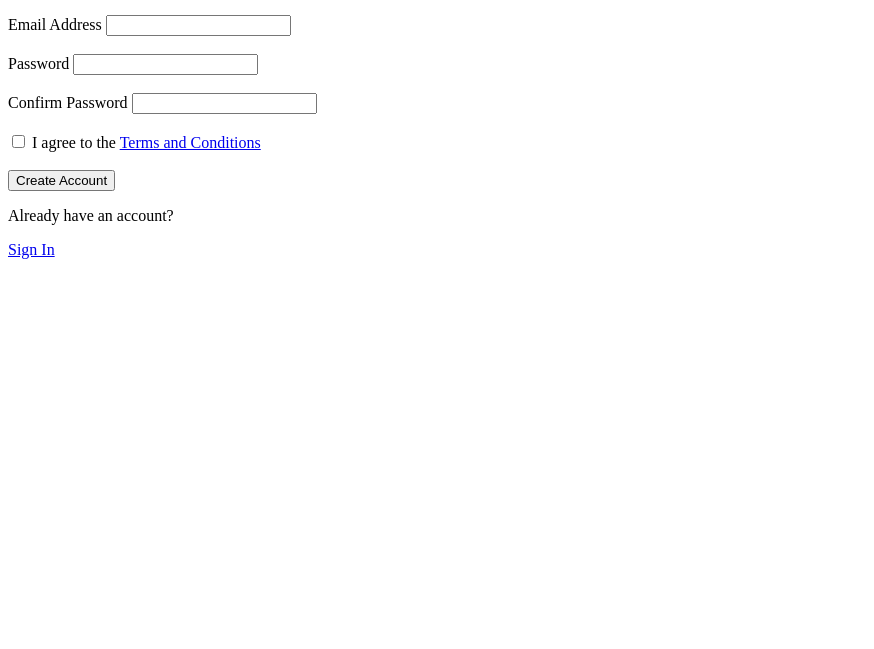
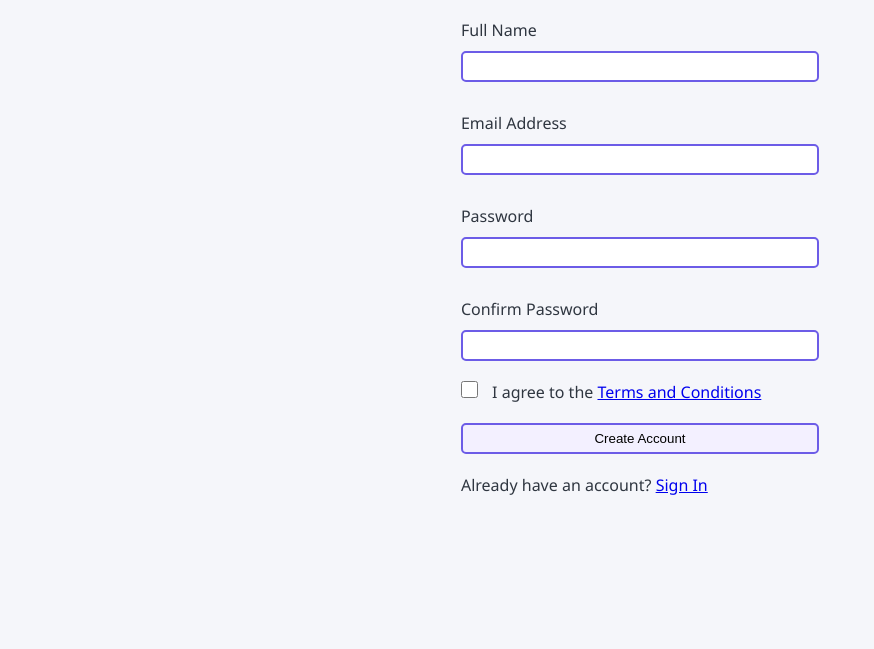
Before and after one commit to caseyleung1/Agile-Web-Development-, a plain HTML site: page templates/register.html in a window 1280 px wide. Shown: the part 151-800 px from the top of the page, without its empty margins (0-874 px from the left). Drawn offline with Linux system fonts and the light colour scheme.

Commit message:
Change font for register page and done styling including checkbox feature and term and condition for the page

```diff
--- a/templates/register.html
+++ b/templates/register.html
@@ -5,33 +5,38 @@
         <meta charset="UTF-8">
         <meta name="viewport" content="width=device-width, initial-scale=1.0">
         <title> Register</title>
-
+        <link rel="stylesheet" href = "registerstyle.css">
     </head>
     <body>
         <div class="content">
+            <div class="introduction">
             <h1>Create your account</h1>
-            <h2>Start your learning with us</h2>
+            <h4>Start your learning with us</h4>
+            </div>
             <!-- User form to routing a register URL to receive response from server -->
             <form action="register.html" method="post">
                 <label for="name">Full Name</label>
-                <input type="text" id="name" name="name" required><br><br>
+                <input type="text" id="name" name="name" required>
 
                 <label for="email">Email Address</label>
-                <input type="email" id="email" name="email" required><br><br>
+                <input type="email" id="email" name="email" required>
 
                 <label for="password">Password</label>
-                <input type="password" id="password" name="password" required><br><br>
+                <input type="password" id="password" name="password" required>
 
                 <label for="confirm_password">Confirm Password</label>
-                <input type="password" id="confirm_password" name="confirm_password" required><br><br>
+                <input type="password" id="confirm_password" name="confirm_password" required>
 
-                <input type="checkbox" id="terms" name="terms" required>
-                <label for="terms">I agree to the</label>
-                <a href="terms.html" class="text-purple-600 font-medium">Terms and Conditions</a><br><br>
+                <div class="terms-group">
+                    <input type="checkbox" id="terms" name="terms" required>
+                    <label for="terms">I agree to the
+                    <a href="terms.html" class="text-purple-600 font-medium">Terms and Conditions</a></label>
+                </div>
 
-                <button type="submit">Create Account</button>
+                <button type="submit" class="submit-btn">Create Account</button>
 
-                <p> Already have an account? </p> <a href="login.html">Sign In</a>
+                <p class="sign-in-page"> Already have an account? </p> <a href="login.html">Sign In</a>
+            </div>
             </form>
         </div>
     </body>
--- /dev/null
+++ b/templates/registerstyle.css
@@ -0,0 +1,80 @@
+:root {
+    --primary-purple: #6c5ce7;
+    --light-purple: #f3f0ff;
+    --text-main: #2f3640;
+    --bg-main: #f5f6fa;
+}
+
+* {
+    margin:0;
+    padding:0;
+    box-sizing: border-box; /*reduce break in display*/
+}
+
+body {
+    font-family: 'Segoe UI', Tahoma, Geneva, Verdana, sans-serif;
+    background-color: var(--bg-main);
+    color: var(--text-main);
+    padding: 40px;
+    display: flex;
+    justify-content: center;
+}
+
+.introduction {
+    text-align: center;
+}
+.content {
+    padding: 35px;
+}
+
+label {
+    display: block; /*each elements start in new line*/
+    margin-top: 30px;
+    margin-bottom: 10px;
+}
+
+input {
+    width: 100%;
+    background: white;
+    border-radius: 5px;
+    padding:6px;
+    border: 2px solid var(--primary-purple);
+}
+
+.terms-group {
+    margin-top: 20px;
+}
+
+.terms-group input[type="checkbox"]{
+    width: 17px;
+    height: 17px;
+    accent-color: #6c5ce7;
+    cursor: pointer;
+    flex-shrink: 0; /*no shrinking at all*/
+}
+
+.terms-group label{
+    display: inline;
+    padding: 10px;
+}
+
+.submit-btn {
+    width: 100%;
+    margin-top: 20px;
+    margin-bottom: 20px;
+    background: #f3f0ff;
+    border-radius: 5px;
+    padding:6px;
+    cursor: pointer;
+    border: 2px solid var(--primary-purple);
+}
+
+.submit-btn:hover {
+    transform: translateY(-3px);
+    box-shadow: 0 8px 16px rgba(108, 92, 231, 0.15);
+    background-color: var(--light-purple);
+}
+
+.sign-in-page {
+    display: inline;
+}
```
